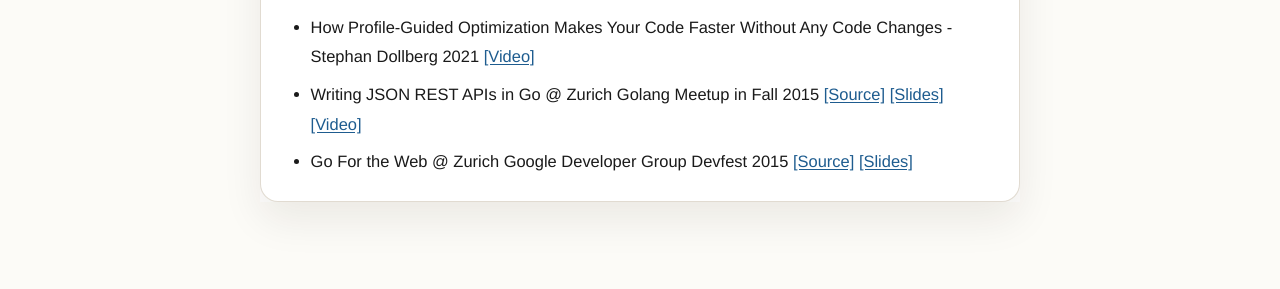
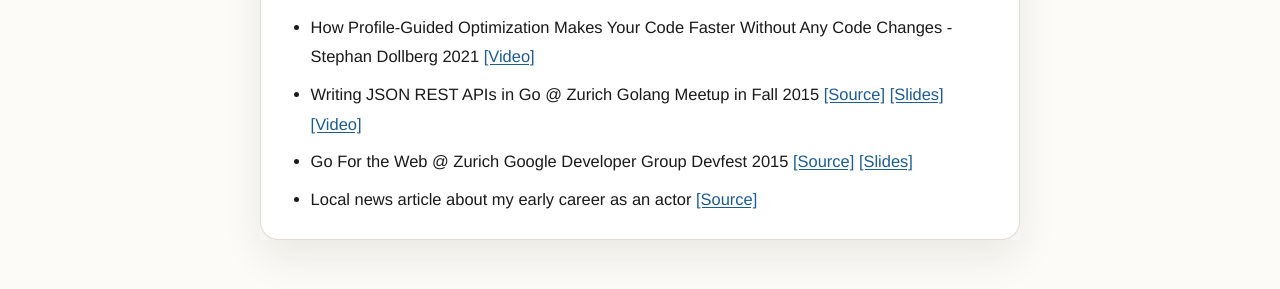
Before and after one commit to StephanDollberg/stephandollberg.github.io, an Astro site: page /talks in a window 1280 px wide. Shown: the part 371-660 px from the top of the page. Built offline with nearby package versions, Linux system fonts and the light colour scheme; Astro itself is replaced by a stand-in of ours.

Commit message:
Update talks.md
Hast was wichtiges vergessen

```diff
--- a/src/pages/talks.md
+++ b/src/pages/talks.md
@@ -9,3 +9,4 @@ Slides and links to talks I have given:
  - How Profile-Guided Optimization Makes Your Code Faster Without Any Code Changes - Stephan Dollberg 2021 [[Video]](https://www.youtube.com/watch?v=3RtMMHkVsDg)
 - Writing JSON REST APIs in Go @ Zurich Golang Meetup in Fall 2015 [[Source]](https://github.com/StephanDollberg/talks/tree/master/go_meetup_zurich_fall_2015) [[Slides]](https://go-talks.appspot.com/github.com/stephandollberg/talks/go_meetup_zurich_fall_2015/meetup.slide#1) [[Video]](https://www.youtube.com/watch?v=2rHgpx2gClk)
 - Go For the Web @ Zurich Google Developer Group Devfest 2015 [[Source]](https://github.com/StephanDollberg/talks/tree/master/gdg_zurich_2015) [[Slides]](https://go-talks.appspot.com/github.com/stephandollberg/talks/gdg_zurich_2015/gdg.slide)
+- Local news article about my early career as an actor [[Source]](https://www.hallo-muenchen.de/muenchen/landkreis-ost/sandmann-blog-2398985.html)
```
